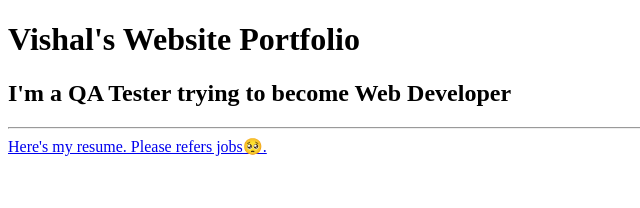
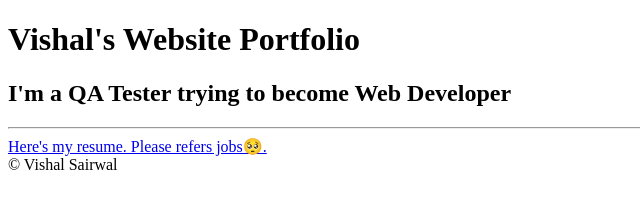
Before and after one commit to digitalmajdoor/CapstoneProjects, a plain HTML site: page index.html in a window 1280 px wide. Shown: the whole page, without its empty margins (0-640 px from the left). Drawn offline with Linux system fonts and the light colour scheme.

Commit message:
Update index.html

```diff
--- a/index.html
+++ b/index.html
@@ -10,5 +10,8 @@
     <h2>I'm a QA Tester trying to become Web Developer</h2>
     <hr>
     <a href="./onlineResume.html" >Here's my resume. Please refers jobs🥺.</a>
+    <footer>
+        © Vishal Sairwal
+    </footer>
 </body>
 </html>
```
